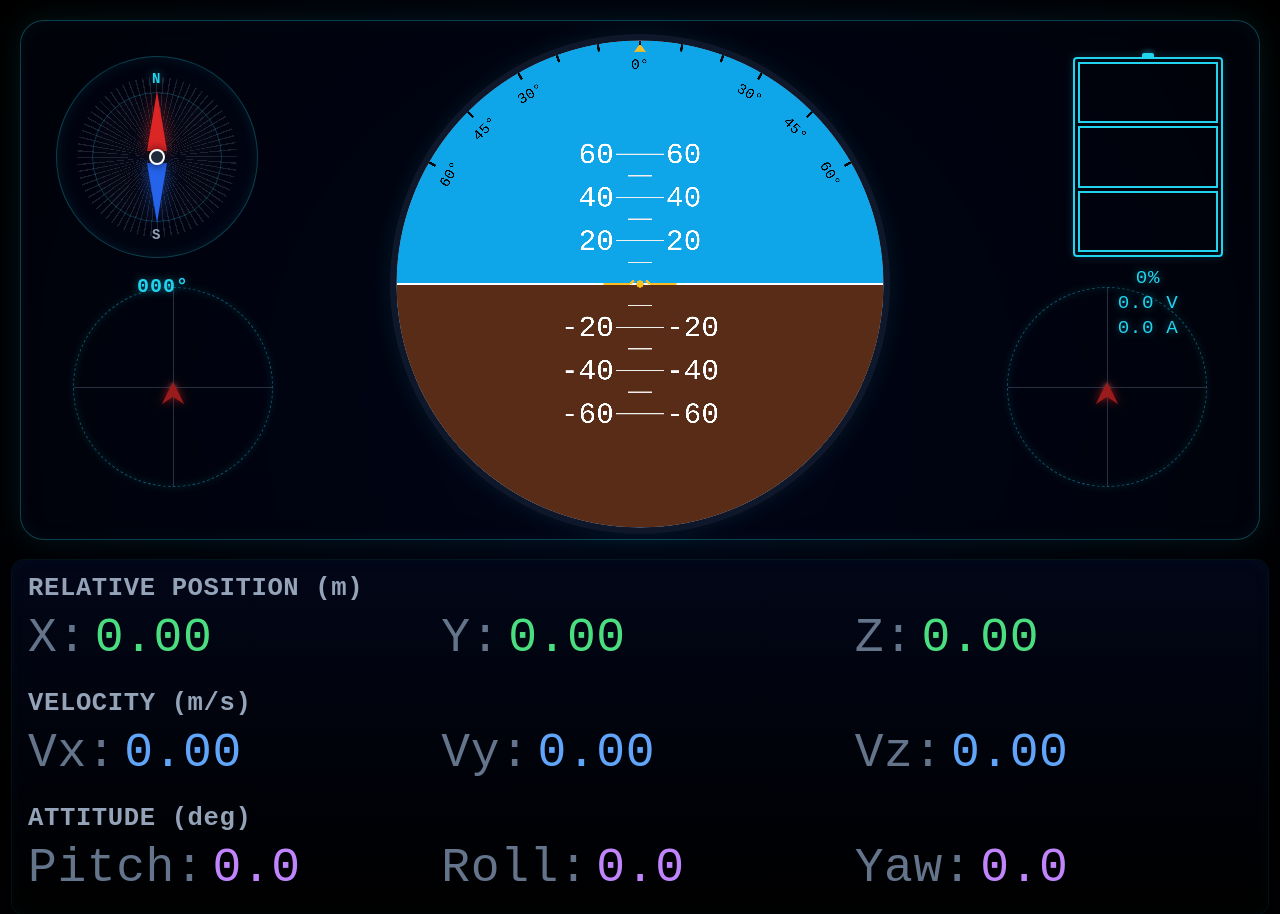
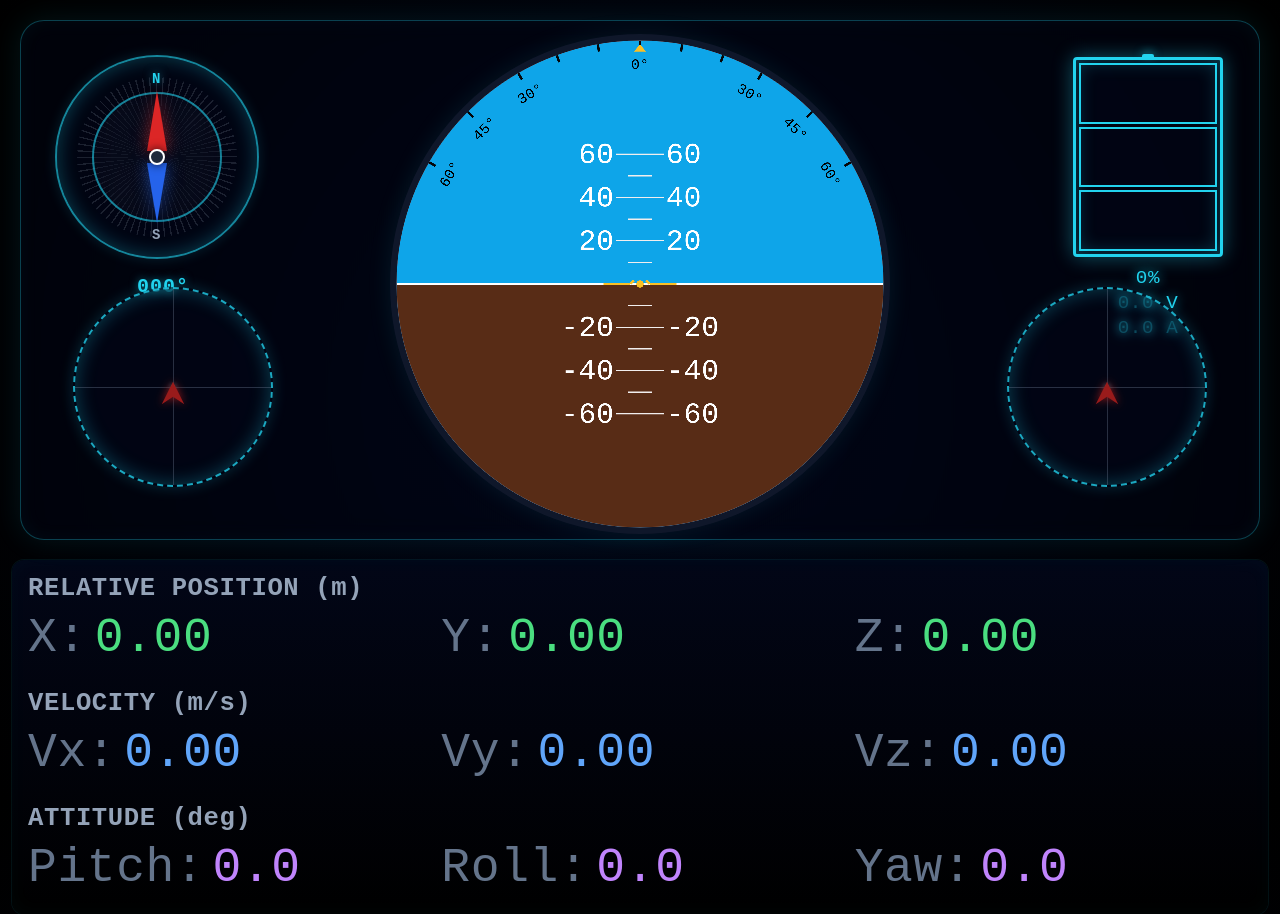
Before and after one commit to pseudoanushka/User_interface_T, a React (Vite) app in the folder frontend/: page / in a window 1280 px wide. Built offline with nearby package versions, Linux system fonts and the light colour scheme; no server answers.

Commit message:
gauge changed

```diff
--- a/frontend/src/components/BatteryIndicator.tsx
+++ b/frontend/src/components/BatteryIndicator.tsx
@@ -8,9 +8,9 @@ interface BatteryIndicatorProps {
 
 export const BatteryIndicator: React.FC<BatteryIndicatorProps> = ({ batteryPercent = 0, batteryV, batteryA }) => {
     return (
-        <div className="ah-battery-container" style={{ color: '#22d3ee', textShadow: '0 0 8px rgba(34,211,238,0.5)', flexDirection: 'column' }}>
-            <div className="ah-battery-icon" style={{ borderColor: '#22d3ee', boxShadow: '0 0 10px rgba(34,211,238,0.2), inset 0 0 8px rgba(34,211,238,0.1)' }}>
-                <div className="ah-battery-cap" style={{ backgroundColor: '#22d3ee', boxShadow: '0 -2px 5px rgba(34,211,238,0.4)' }} />
+        <div className="ah-battery-container" style={{ color: '#22d3ee', textShadow: '0 0 12px rgba(34,211,238,0.8)', flexDirection: 'column' }}>
+            <div className="ah-battery-icon" style={{ borderColor: '#22d3ee', borderWidth: '3px', boxShadow: '0 0 20px rgba(34,211,238,0.4), inset 0 0 20px rgba(34,211,238,0.3)', backgroundColor: 'rgba(2,6,23,0.5)', backdropFilter: 'blur(4px)' }}>
+                <div className="ah-battery-cap" style={{ backgroundColor: '#22d3ee', boxShadow: '0 -2px 8px rgba(34,211,238,0.6)' }} />
                 <div className="ah-battery-segment" style={{ backgroundColor: batteryPercent > 66 ? '#22d3ee' : 'transparent', borderColor: '#22d3ee' }} />
                 <div className="ah-battery-segment" style={{ backgroundColor: batteryPercent > 33 ? '#22d3ee' : 'transparent', borderColor: '#22d3ee' }} />
                 <div className="ah-battery-segment" style={{ backgroundColor: batteryPercent > 0 ? '#22d3ee' : 'transparent', borderColor: '#22d3ee' }} />
--- a/frontend/src/components/Compass.tsx
+++ b/frontend/src/components/Compass.tsx
@@ -12,9 +12,9 @@ export const Compass: React.FC<CompassProps> = ({ heading }) => {
                 style={{
                     width: '200px',
                     height: '200px',
-                    background: 'transparent',
-                    boxShadow: 'inset 0 0 15px rgba(34,211,238,0.1), 0 0 0 1px rgba(34,211,238,0.3)',
-                    backdropFilter: 'blur(4px)'
+                    background: 'rgba(2,6,23,0.5)',
+                    boxShadow: 'inset 0 0 20px rgba(34,211,238,0.3), 0 0 0 2px rgba(34,211,238,0.6), 0 0 15px rgba(34,211,238,0.2)',
+                    backdropFilter: 'blur(6px)'
                 }}>
 
                 {/* N and S Markets */}
@@ -29,7 +29,7 @@ export const Compass: React.FC<CompassProps> = ({ heading }) => {
                 </div>
 
                 {/* Inner Ring */}
-                <div className="absolute w-[65%] h-[65%] border border-[rgba(34,211,238,0.3)] rounded-full opacity-80 backdrop-blur-md"></div>
+                <div className="absolute w-[65%] h-[65%] border-2 border-[rgba(34,211,238,0.6)] rounded-full opacity-100 backdrop-blur-md"></div>
 
                 {/* Double Needle rotating with heading */}
                 <div
--- a/frontend/src/components/VelocityVectors.tsx
+++ b/frontend/src/components/VelocityVectors.tsx
@@ -45,12 +45,13 @@ export const VelocityVectors: React.FC<VelocityVectorsProps> = ({ vx = 0, vy = 0
                 width: '200px',
                 height: '200px',
                 borderRadius: '50%',
-                border: '1px dashed rgba(34,211,238,0.4)',
-                boxShadow: 'inset 0 0 10px rgba(34,211,238,0.1), 0 0 10px rgba(34,211,238,0.1)',
+                border: '2px dashed rgba(34,211,238,0.8)',
+                boxShadow: 'inset 0 0 20px rgba(34,211,238,0.3), 0 0 15px rgba(34,211,238,0.2)',
                 display: 'flex',
                 alignItems: 'center',
                 justifyContent: 'center',
-                backgroundColor: 'transparent'
+                backgroundColor: 'rgba(2,6,23,0.5)',
+                backdropFilter: 'blur(4px)'
             }}>
                 {/* Crosshairs */}
                 <div style={{ position: 'absolute', width: '1px', height: '100%', background: 'rgba(100, 116, 139, 0.4)' }} />
```
Also changed, not shown: 1 other file (tests, documents, lock files or other folders).
